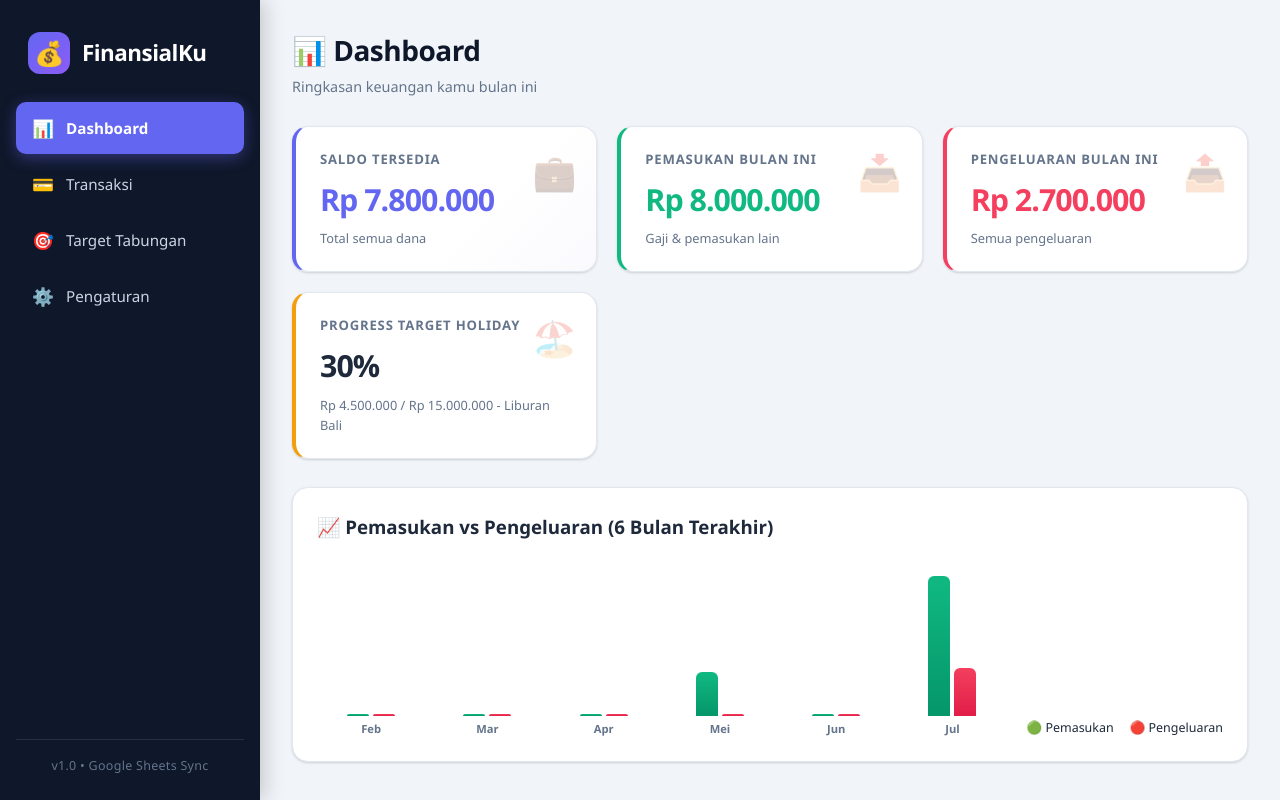
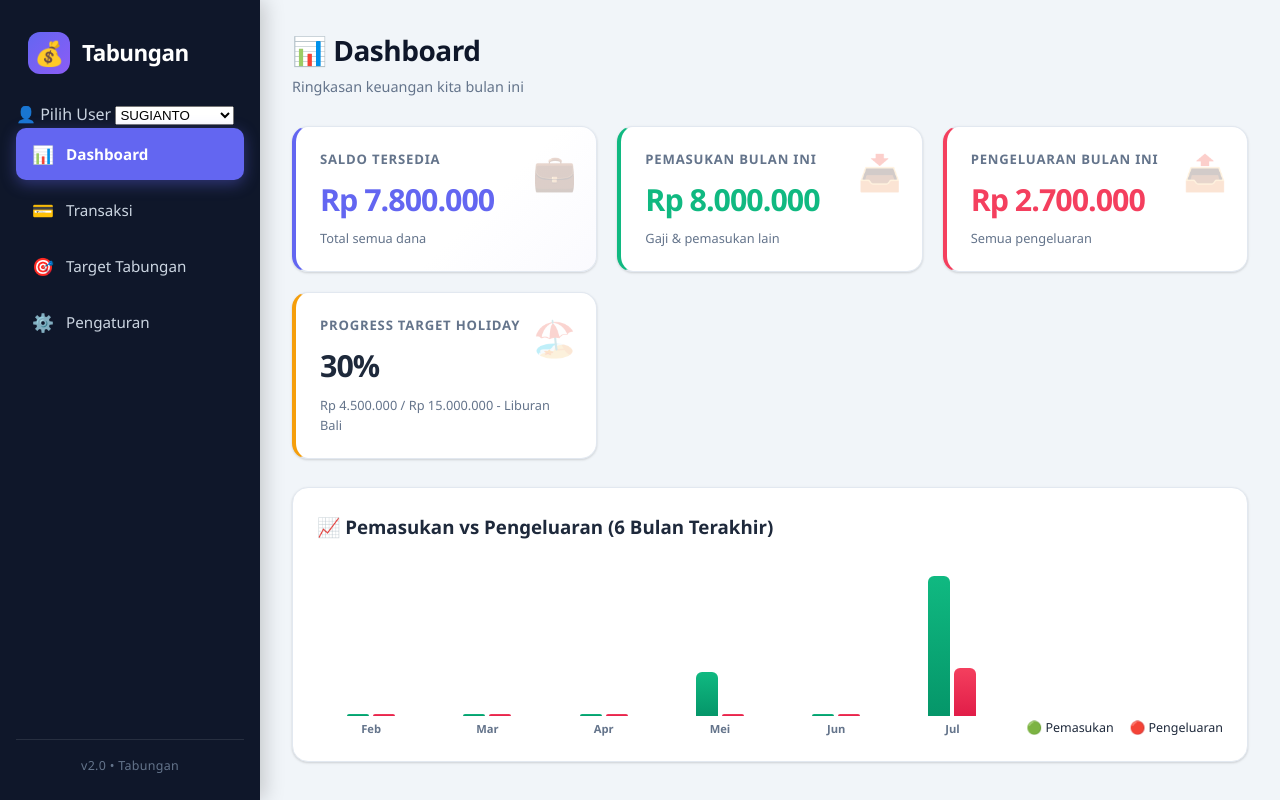
Before and after one commit to k3r3mp3ng/savemoney, a plain HTML site: page index.html in a window 1280 px wide. Drawn offline with Linux system fonts and the light colour scheme.

Commit message:
Update index.html

```diff
--- a/index.html
+++ b/index.html
@@ -3,7 +3,7 @@
 <head>
     <meta charset="UTF-8">
     <meta name="viewport" content="width=device-width, initial-scale=1.0">
-    <title>💰 FinansialKu - Personal Finance Tracker</title>
+    <title>💰 Tabungan</title>
     <link rel="stylesheet" href="style.css">
 </head>
 <body>
@@ -16,8 +16,19 @@
     <aside class="sidebar" id="sidebar">
         <div class="sidebar-logo">
             <div class="logo-icon">💰</div>
-            FinansialKu
+            Tabungan
         </div>
+
+        <!-- USER SELECTOR -->
+        <div class="user-selector">
+            <label for="userSelect">👤 Pilih User</label>
+            <select id="userSelect" onchange="switchUser()">
+                <option value="Andi">SUGIANTO</option>
+                <option value="Budi">NOVI MUTIARA</option>
+                <!-- Bisa tambah user lain -->
+            </select>
+        </div>
+
         <nav>
             <a class="active" data-page="dashboard" onclick="navigateTo('dashboard')">
                 <span class="nav-icon">📊</span> Dashboard
@@ -32,7 +43,7 @@
                 <span class="nav-icon">⚙️</span> Pengaturan
             </a>
         </nav>
-        <div class="sidebar-footer">v1.0 • Google Sheets Sync</div>
+        <div class="sidebar-footer">v2.0 • Tabungan</div>
     </aside>
 
     <!-- MAIN CONTENT -->
@@ -42,7 +53,7 @@
         <section class="page active" id="page-dashboard">
             <div class="page-header">
                 <h2>📊 Dashboard</h2>
-                <p>Ringkasan keuangan kamu bulan ini</p>
+                <p>Ringkasan keuangan kita bulan ini</p>
             </div>
             <div class="cards-grid" id="dashboardCards">
                 <div class="card balance-card">
@@ -70,7 +81,6 @@
                     <div class="card-sub" id="dashGoalSub">Belum ada target</div>
                 </div>
             </div>
-            <!-- Quick Chart -->
             <div class="card" style="padding:24px;">
                 <h3 style="margin-bottom:16px;">📈 Pemasukan vs Pengeluaran (6 Bulan Terakhir)</h3>
                 <div style="display:flex; gap:8px; align-items:flex-end; height:180px; padding-top:10px;" id="chartContainer">
@@ -85,7 +95,6 @@
                 <h2>💳 Transaksi</h2>
                 <p>Catat pemasukan & pengeluaran kamu</p>
             </div>
-            <!-- Add Transaction Form -->
             <div class="card" style="margin-bottom:20px;">
                 <h3 style="margin-bottom:14px;font-weight:700;">➕ Tambah Transaksi Baru</h3>
                 <div class="form-row">
@@ -127,7 +136,6 @@
                 </div>
                 <button class="btn btn-primary" onclick="addTransaction()">💾 Simpan Transaksi</button>
             </div>
-            <!-- Transaction List -->
             <div class="table-container">
                 <div class="table-header">
                     <h3>📋 Daftar Transaksi</h3>
```
